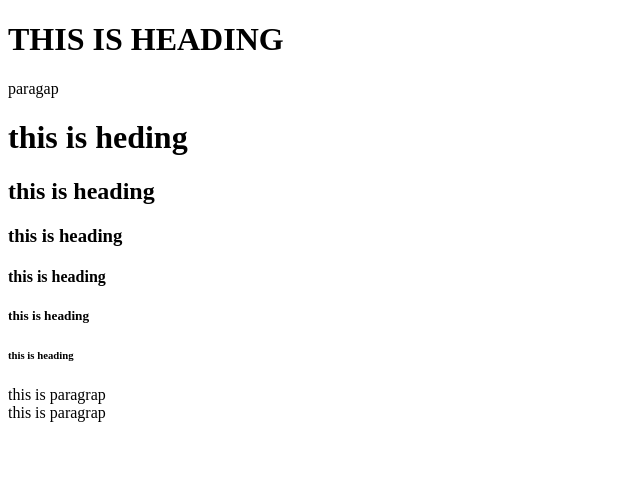
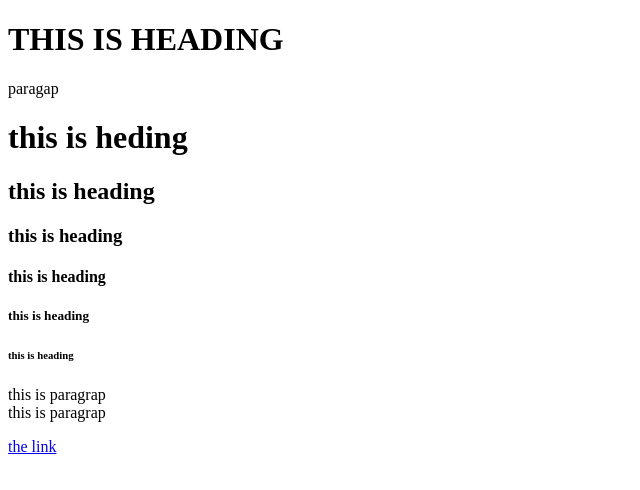
Before and after one commit to akashpavi22041999/w3school-learn-html, a plain HTML site: page index.html in a window 1280 px wide. Shown: the full height of the page, 0-640 px from the left. Drawn offline with Linux system fonts and the light colour scheme.

Commit message:
a tag add

```diff
--- a/index.html
+++ b/index.html
@@ -17,7 +17,9 @@
   <h6>this is heading</h6>
   <p> this is paragrap <br>
       this is paragrap
+
   </p>
+  <a href="https://www.w3schools.com"> the link</a>
 </body>
 
 </html>
```
